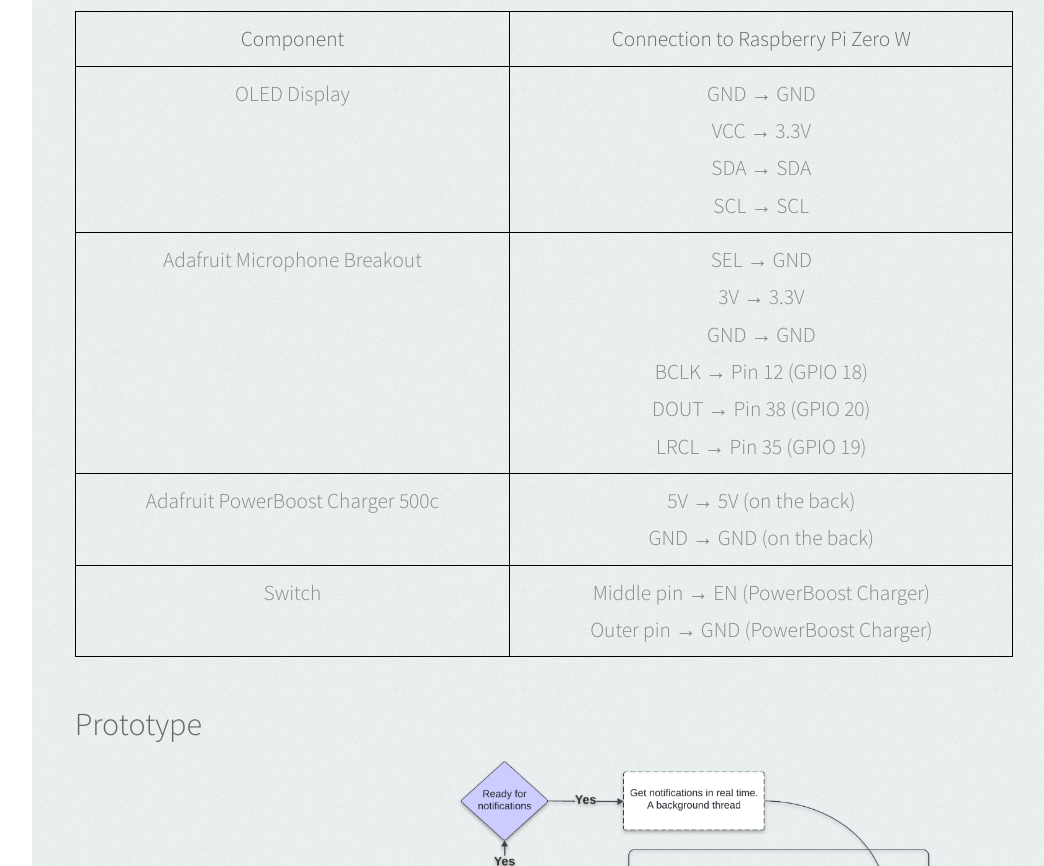
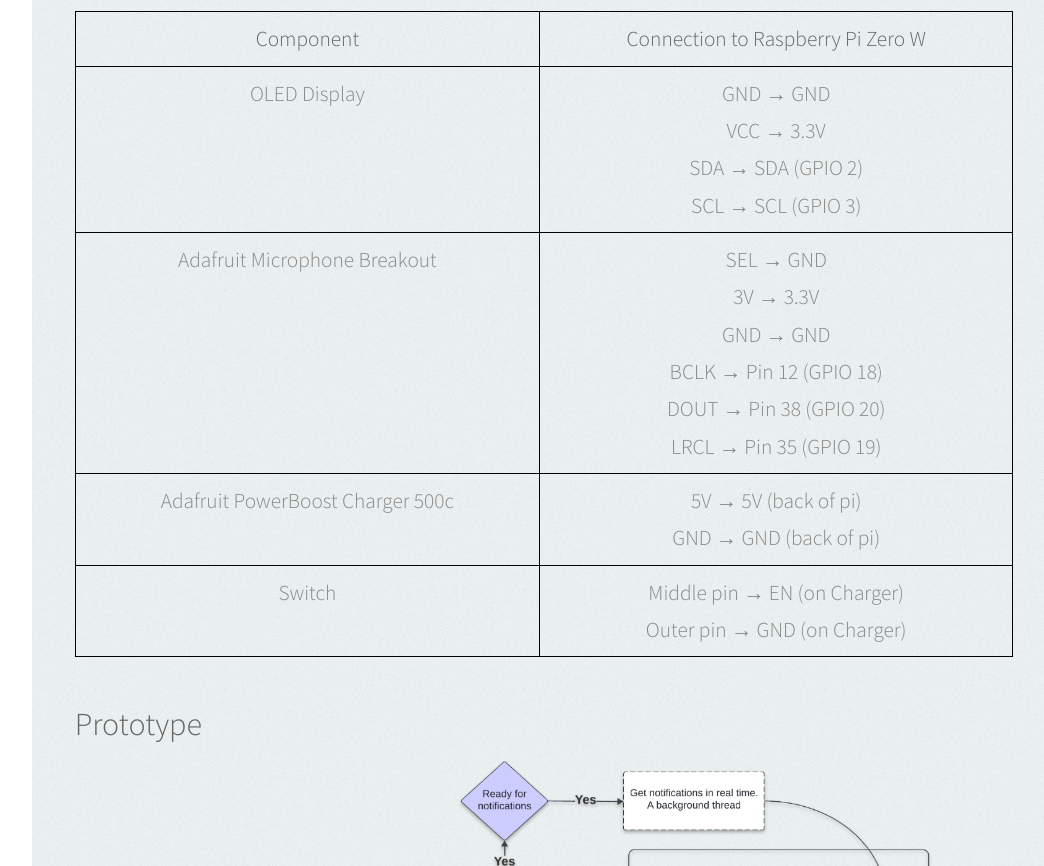
Before and after one commit to ester-tsai/smart_glasses_website, a plain HTML site: page index.html in a window 1280 px wide. Shown: the part 3556-4422 px from the top of the page, without its empty margins (224-1268 px from the left). Drawn offline with Linux system fonts and the light colour scheme.

Commit message:
updated wire guide

```diff
--- a/index.html
+++ b/index.html
@@ -187,8 +187,8 @@
     <td style="border: 1px solid black; padding: 8px;">
       GND → GND <br>
       VCC → 3.3V <br>
-      SDA → SDA <br>
-      SCL → SCL
+      SDA → SDA (GPIO 2)<br>
+      SCL → SCL (GPIO 3)
     </td>
   </tr>
   <tr style="border: 1px solid black;">
@@ -205,15 +205,15 @@
   <tr style="border: 1px solid black;">
     <td style="border: 1px solid black; padding: 8px;">Adafruit PowerBoost Charger 500c</td>
     <td style="border: 1px solid black; padding: 8px;">
-      5V → 5V (on the back) <br>
-      GND → GND (on the back)
+      5V → 5V (back of pi) <br>
+      GND → GND (back of pi)
     </td>
   </tr>
   <tr style="border: 1px solid black;">
     <td style="border: 1px solid black; padding: 8px;">Switch</td>
     <td style="border: 1px solid black; padding: 8px;">
-      Middle pin → EN (PowerBoost Charger) <br>
-      Outer pin → GND (PowerBoost Charger)
+      Middle pin → EN (on Charger) <br>
+      Outer pin → GND (on Charger)
     </td>
   </tr>
 </table>
```
